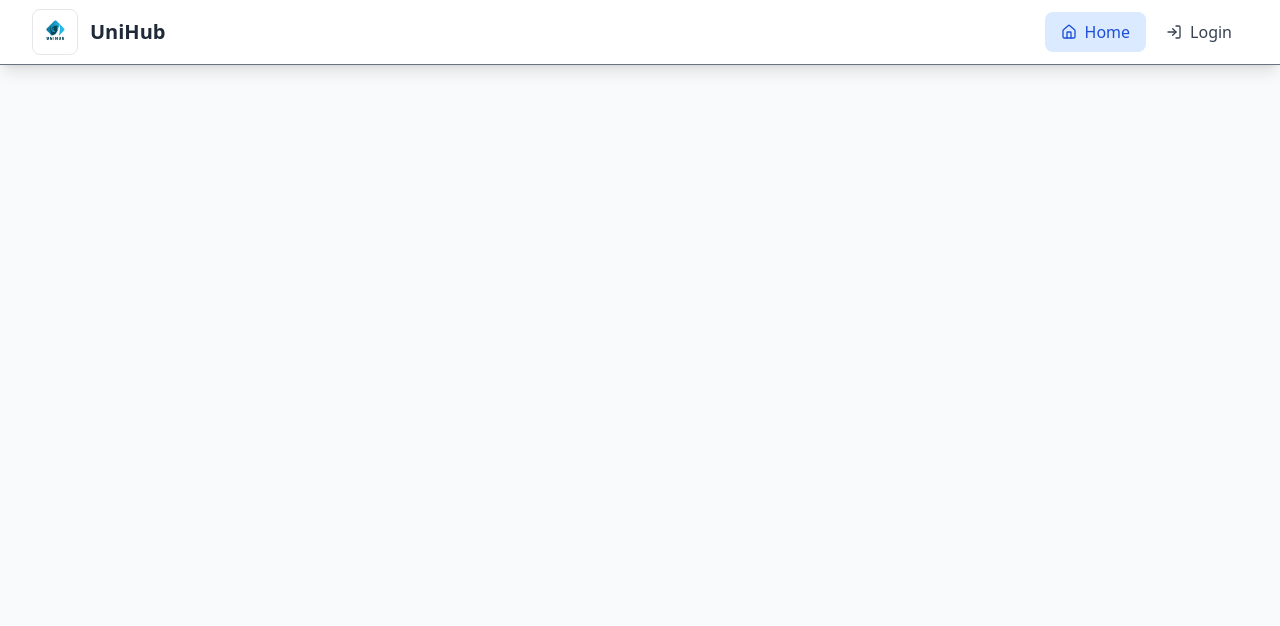
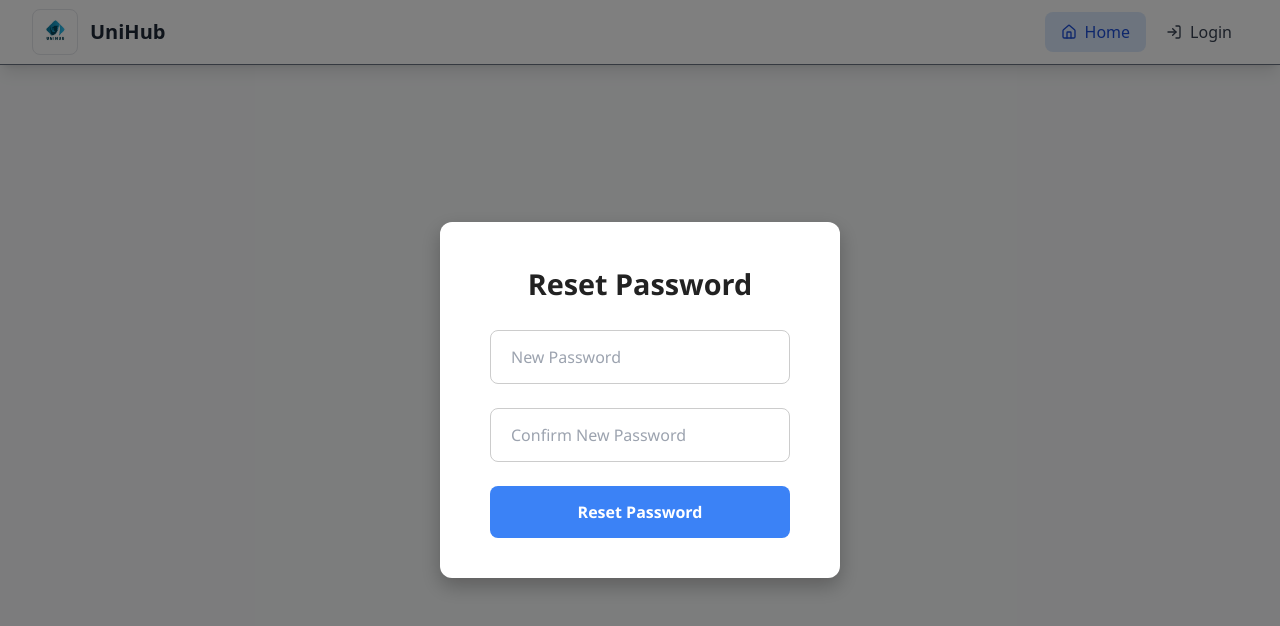
Before and after one commit to Peshala84/uni-hub, a React (Vite) app in the folder UniHub/: page /reset-password in a window 1280 px wide. Before the commit this address had no page. Shown: the top 626 px of the page. Built offline with nearby package versions, Linux system fonts and the light colour scheme.

Commit message:
forgot password

```diff
--- a/UniHub/src/App.jsx
+++ b/UniHub/src/App.jsx
@@ -13,6 +13,8 @@ import LecturerCourses from './pages/lecturer/Courses';
 import Notifications from './pages/lecturer/Notification';
 import ProfilePage from './pages/lecturer/Profile';
 import Student from './pages/student/Student';
+import ForgotPassword from './components/users/ForgotPassword';
+import ResetPassword from './components/users/ResetPassword';
 
 
 
@@ -33,6 +35,7 @@ function App() {
                 </ProtectedRoute>
               }
             />
+
 
 
 
@@ -58,6 +61,8 @@ function App() {
 
             <Route path="/" element={<Home />} />
             <Route path="/login" element={<Login />} />
+            <Route path="/forgot-password" element={<ForgotPassword />} />
+            <Route path="/reset-password" element={<ResetPassword />} />
             <Route path="/courses" element={<LecturerCourses />} />
             <Route path="/notifications" element={<Notifications />} />
             <Route path="/profile" element={<ProfilePage />} />
--- /dev/null
+++ b/UniHub/src/components/users/ForgotPassword.jsx
@@ -0,0 +1,157 @@
+import axios from "axios";
+import { useState } from "react";
+import { useNavigate } from "react-router-dom";
+
+const styles = {
+  overlay: {
+    position: "fixed",
+    top: 0,
+    left: 0,
+    width: "100vw",
+    height: "100vh",
+    backgroundColor: "rgba(0,0,0,0.5)", // Dimmed background
+    display: "flex",
+    justifyContent: "center",
+    alignItems: "center",
+    zIndex: 1000,
+    fontFamily: "'Segoe UI', Tahoma, Geneva, Verdana, sans-serif",
+  },
+  popup: {
+    backgroundColor: "#fff",
+    padding: "40px 50px",
+    borderRadius: "12px",
+    boxShadow: "0 8px 20px rgba(0,0,0,0.25)",
+    width: "90%",
+    maxWidth: "400px",
+    textAlign: "center",
+    position: "relative",
+  },
+  heading: {
+    marginBottom: "24px",
+    color: "#222",
+    fontWeight: "700",
+    fontSize: "1.8rem",
+  },
+  input: {
+    width: "100%",
+    padding: "14px 20px",
+    fontSize: "16px",
+    border: "1.5px solid #ccc",
+    borderRadius: "8px",
+    marginBottom: "24px",
+    transition: "border-color 0.3s",
+    boxSizing: "border-box",
+  },
+  inputFocus: {
+    borderColor: "#3b82f6",
+    outline: "none",
+  },
+  button: {
+    width: "100%",
+    padding: "14px 20px",
+    backgroundColor: "#3b82f6",
+    color: "#fff",
+    fontSize: "16px",
+    fontWeight: "700",
+    border: "none",
+    borderRadius: "8px",
+    cursor: "pointer",
+    transition: "background-color 0.25s ease",
+  },
+  buttonHover: {
+    backgroundColor: "#1e40af",
+  },
+  closeBtn: {
+    position: "absolute",
+    top: "12px",
+    right: "16px",
+    fontSize: "24px",
+    color: "#999",
+    border: "none",
+    background: "transparent",
+    cursor: "pointer",
+    transition: "color 0.3s",
+  },
+  closeBtnHover: {
+    color: "#555",
+  },
+};
+
+function ForgotPassword({ onClose }) {
+  const [email, setEmail] = useState("");
+  const [isFocused, setIsFocused] = useState(false);
+  const [isButtonHovered, setIsButtonHovered] = useState(false);
+  const [isCloseHovered, setIsCloseHovered] = useState(false);
+  const navigate = useNavigate();
+
+  const handleSubmit = async (e) => {
+    e.preventDefault(); // prevent page reload
+    try {
+      const response = await axios.post(
+        "http://localhost:8086/api/v1/user/forgot-password",
+        { email },
+        {
+          headers: {
+            "Content-Type": "application/json",
+          },
+        }
+      );
+      console.log(response.data);
+      alert("Password reset email sent!");
+      // navigate("/reset-password"); // redirect to reset password page
+      if (onClose) onClose(); // Close popup after success if callback provided
+    } catch (error) {
+      console.error("AxiosError:", error);
+      alert("Error sending reset email");
+    }
+  };
+
+  return (
+    <div style={styles.overlay}>
+      <div style={styles.popup} role="dialog" aria-modal="true" aria-labelledby="forgotPasswordTitle">
+        <button
+          onClick={onClose}
+          style={{ ...styles.closeBtn, ...(isCloseHovered ? styles.closeBtnHover : {}) }}
+          onMouseEnter={() => setIsCloseHovered(true)}
+          onMouseLeave={() => setIsCloseHovered(false)}
+          aria-label="Close popup"
+          type="button"
+        >
+          &times;
+        </button>
+        <h2 id="forgotPasswordTitle" style={styles.heading}>
+          Forgot Password
+        </h2>
+        <form onSubmit={handleSubmit}>
+          <input
+            type="email"
+            placeholder="Enter your email"
+            value={email}
+            onChange={(e) => setEmail(e.target.value)}
+            required
+            style={{
+              ...styles.input,
+              ...(isFocused ? styles.inputFocus : {}),
+            }}
+            onFocus={() => setIsFocused(true)}
+            onBlur={() => setIsFocused(false)}
+            aria-describedby="emailHelp"
+          />
+          <button
+            type="submit"
+            style={{
+              ...styles.button,
+              ...(isButtonHovered ? styles.buttonHover : {}),
+            }}
+            onMouseEnter={() => setIsButtonHovered(true)}
+            onMouseLeave={() => setIsButtonHovered(false)}
+          >
+            Send Reset Link
+          </button>
+        </form>
+      </div>
+    </div>
+  );
+}
+
+export default ForgotPassword;
--- a/UniHub/src/components/users/Login.jsx
+++ b/UniHub/src/components/users/Login.jsx
@@ -126,7 +126,7 @@ const Login = () => {
                 <input type="checkbox" className="h-4 w-4 text-blue-600 rounded border-gray-300 focus:ring-blue-500" />
                 <span className="ml-2 text-sm text-gray-600">Remember me</span>
               </label>
-              <a href="#" className="text-sm text-blue-600 hover:text-blue-700 font-medium" onClick={(e) => e.preventDefault()}>
+              <a href="/forgot-password" className="text-sm text-blue-600 hover:text-blue-700 font-medium" >
                 Forgot password?
               </a>
             </div>
--- /dev/null
+++ b/UniHub/src/components/users/ResetPassword.jsx
@@ -0,0 +1,156 @@
+import { useState } from "react";
+import { useSearchParams, useNavigate } from "react-router-dom";
+
+const styles = {
+  overlay: {
+    position: "fixed",
+    top: 0,
+    left: 0,
+    width: "100vw",
+    height: "100vh",
+    backgroundColor: "rgba(0,0,0,0.5)", // Dimmed background
+    display: "flex",
+    justifyContent: "center",
+    alignItems: "center",
+    zIndex: 1000,
+    fontFamily: "'Segoe UI', Tahoma, Geneva, Verdana, sans-serif",
+  },
+  popup: {
+    backgroundColor: "#fff",
+    padding: "40px 50px",
+    borderRadius: "12px",
+    boxShadow: "0 8px 20px rgba(0,0,0,0.25)",
+    width: "90%",
+    maxWidth: "400px",
+    textAlign: "center",
+    position: "relative",
+  },
+  heading: {
+    marginBottom: "24px",
+    color: "#222",
+    fontWeight: "700",
+    fontSize: "1.8rem",
+  },
+  input: {
+    width: "100%",
+    padding: "14px 20px",
+    fontSize: "16px",
+    border: "1.5px solid #ccc",
+    borderRadius: "8px",
+    marginBottom: "24px",
+    transition: "border-color 0.3s",
+    boxSizing: "border-box",
+  },
+  inputFocus: {
+    borderColor: "#3b82f6",
+    outline: "none",
+  },
+  button: {
+    width: "100%",
+    padding: "14px 20px",
+    backgroundColor: "#3b82f6",
+    color: "#fff",
+    fontSize: "16px",
+    fontWeight: "700",
+    border: "none",
+    borderRadius: "8px",
+    cursor: "pointer",
+    transition: "background-color 0.25s ease",
+  },
+  buttonHover: {
+    backgroundColor: "#1e40af",
+  },
+  message: {
+    marginTop: "16px",
+    fontWeight: "600",
+    fontSize: "1rem",
+  },
+};
+
+export default function ResetPassword() {
+  const [searchParams] = useSearchParams();
+  const navigate = useNavigate();
+  const token = searchParams.get("token");
+
+  const [password, setPassword] = useState("");
+  const [confirmPassword, setConfirmPassword] = useState("");
+  const [message, setMessage] = useState("");
+  const [isFocusedPassword, setIsFocusedPassword] = useState(false);
+  const [isFocusedConfirm, setIsFocusedConfirm] = useState(false);
+  const [isButtonHovered, setIsButtonHovered] = useState(false);
+
+  const handleSubmit = async (e) => {
+    e.preventDefault();
+
+    if (password !== confirmPassword) {
+      setMessage("Passwords do not match");
+      return;
+    }
+
+    try {
+      const res = await fetch("http://localhost:8086/api/v1/user/reset-password", {
+        method: "POST",
+        headers: { "Content-Type": "application/json" },
+        body: JSON.stringify({ token, newPassword: password }),
+      });
+
+      if (!res.ok) throw new Error("Invalid or expired token");
+
+      setMessage("Password reset successful!");
+      setTimeout(() => navigate("/login"), 2000);
+    } catch (err) {
+      setMessage(err.message);
+    }
+  };
+
+  return (
+    <div style={styles.overlay}>
+      <div style={styles.popup} role="dialog" aria-modal="true" aria-labelledby="resetPasswordTitle">
+        <h2 id="resetPasswordTitle" style={styles.heading}>
+          Reset Password
+        </h2>
+        <form onSubmit={handleSubmit}>
+          <input
+            type="password"
+            placeholder="New Password"
+            value={password}
+            onChange={(e) => setPassword(e.target.value)}
+            required
+            style={{
+              ...styles.input,
+              ...(isFocusedPassword ? styles.inputFocus : {}),
+            }}
+            onFocus={() => setIsFocusedPassword(true)}
+            onBlur={() => setIsFocusedPassword(false)}
+            aria-describedby="passwordHelp"
+          />
+          <input
+            type="password"
+            placeholder="Confirm New Password"
+            value={confirmPassword}
+            onChange={(e) => setConfirmPassword(e.target.value)}
+            required
+            style={{
+              ...styles.input,
+              ...(isFocusedConfirm ? styles.inputFocus : {}),
+            }}
+            onFocus={() => setIsFocusedConfirm(true)}
+            onBlur={() => setIsFocusedConfirm(false)}
+          />
+          <button
+            type="submit"
+            style={{
+              ...styles.button,
+              ...(isButtonHovered ? styles.buttonHover : {}),
+            }}
+            onMouseEnter={() => setIsButtonHovered(true)}
+            onMouseLeave={() => setIsButtonHovered(false)}
+          >
+            Reset Password
+          </button>
+        </form>
+        {message && <p style={styles.message}>{message}</p>}
+      </div>
+    </div>
+  );
+}
```
